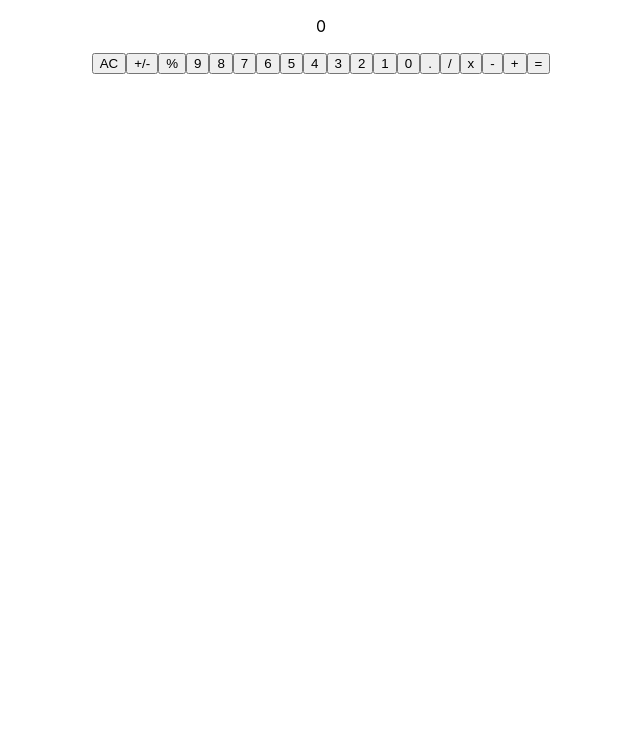
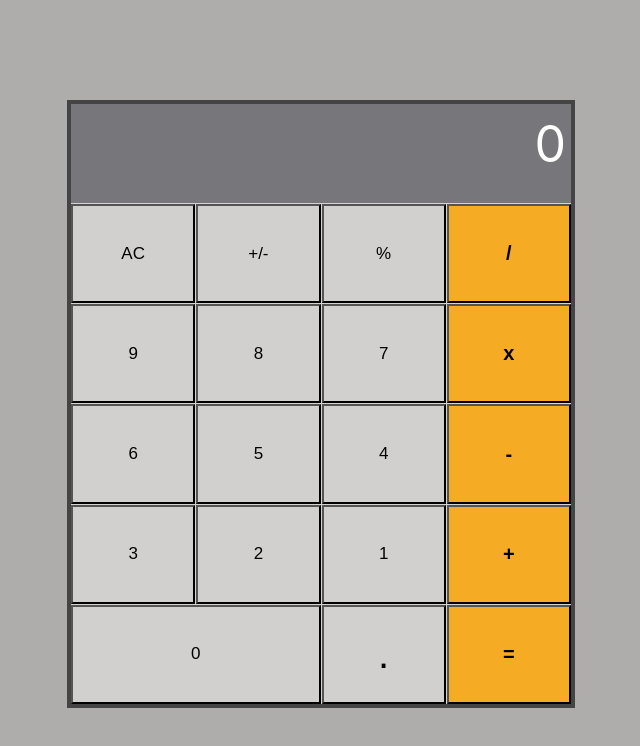
Before and after one commit to Juanpa8830/React-Math-magicians, a React (Create React App) app: page / in a window 1280 px wide. Shown: the top 746 px of the page, without its empty margins (319-959 px from the left). Built offline with nearby package versions, Linux system fonts and the light colour scheme.

Commit message:
Style calculator to match design

```diff
--- a/src/App.css
+++ b/src/App.css
@@ -1,39 +1,101 @@
-.App {
-  text-align: center;
+* {
+  margin: 0;
+  padding: 0;
 }
 
-.App-logo {
-  height: 40vmin;
-  pointer-events: none;
+.App {
+  width: 100%;
+  height: 100vh;
+  background-color: rgb(175, 172, 172);
+  display: flex;
+  justify-content: center;
+  align-content: center;
 }
 
-@media (prefers-reduced-motion: no-preference) {
-  .App-logo {
-    animation: App-logo-spin infinite 20s linear;
-  }
+.calc-container {
+  width: 500px;
+  height: 600px;
+  background-color: rgb(213, 210, 210);
+  border: 4px solid rgb(69, 68, 68);
+  margin-top: 100px;
 }
 
-.App-header {
-  background-color: #282c34;
-  min-height: 100vh;
-  display: flex;
-  flex-direction: column;
-  align-items: center;
-  justify-content: center;
-  font-size: calc(10px + 2vmin);
+.calculator-container {
+  display: grid;
+  grid-template-columns: 1fr 1fr 1fr 1fr;
+  grid-template-rows: 1fr 1fr 1fr 1fr 1fr 1fr;
+  gap: 1px 1px;
+  grid-template-areas:
+    'display display display display'
+    'AC mm porcentaje division'
+    'nueve ocho siete multiplicar'
+    'seis cinco cuatro restar'
+    'tres dos uno sumar'
+    'cero cero decimal igual';
+  width: 100%;
+  height: 100%;
+}
+
+.display {
+  grid-area: display;
+  font-size: 50px;
+  text-align: right;
+  padding-right: 5px;
+  padding-top: 10px;
+  background-color: rgb(118, 118, 123);
   color: white;
 }
 
-.App-link {
-  color: #61dafb;
+.AC { grid-area: AC; }
+.mm { grid-area: mm; }
+.porcentaje { grid-area: porcentaje; }
+.division { grid-area: division; }
+.nueve { grid-area: nueve; }
+.ocho { grid-area: ocho; }
+.siete { grid-area: siete; }
+.multiplicar { grid-area: multiplicar; }
+.seis { grid-area: seis; }
+.cinco { grid-area: cinco; }
+.cuatro { grid-area: cuatro; }
+.restar { grid-area: restar; }
+.tres { grid-area: tres; }
+.dos { grid-area: dos; }
+.uno { grid-area: uno; }
+.sumar { grid-area: sumar; }
+.cero { grid-area: cero; }
+
+.decimal {
+  grid-area: decimal;
+  font-size: 40px;
+  background-color: rgb(209, 208, 206);
 }
 
-@keyframes App-logo-spin {
-  from {
-    transform: rotate(0deg);
-  }
+.igual { grid-area: igual; }
 
-  to {
-    transform: rotate(360deg);
-  }
+.AC,
+.mm,
+.porcentaje,
+.restar,
+.nueve,
+.ocho,
+.siete,
+.seis,
+.cinco,
+.cuatro,
+.tres,
+.dos,
+.uno,
+.cero {
+  background-color: rgb(209, 208, 206);
+  font-size: 17px;
 }
+
+.multiplicar,
+.division,
+.sumar,
+.restar,
+.igual {
+  background-color: rgb(245, 171, 35);
+  font-size: 20px;
+  font-weight: bold;
+}
```
